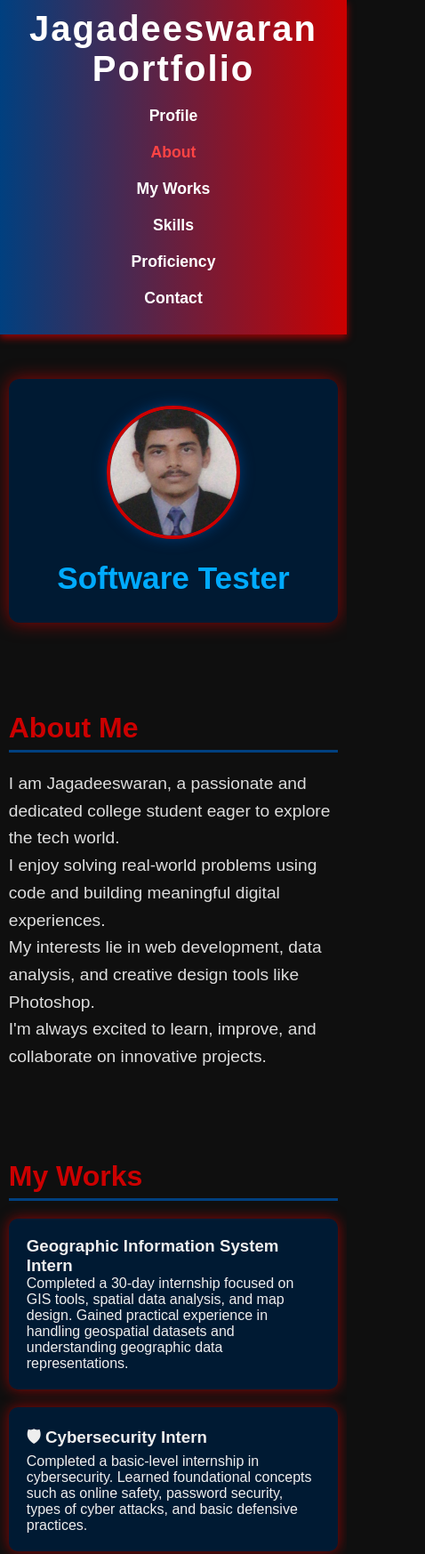
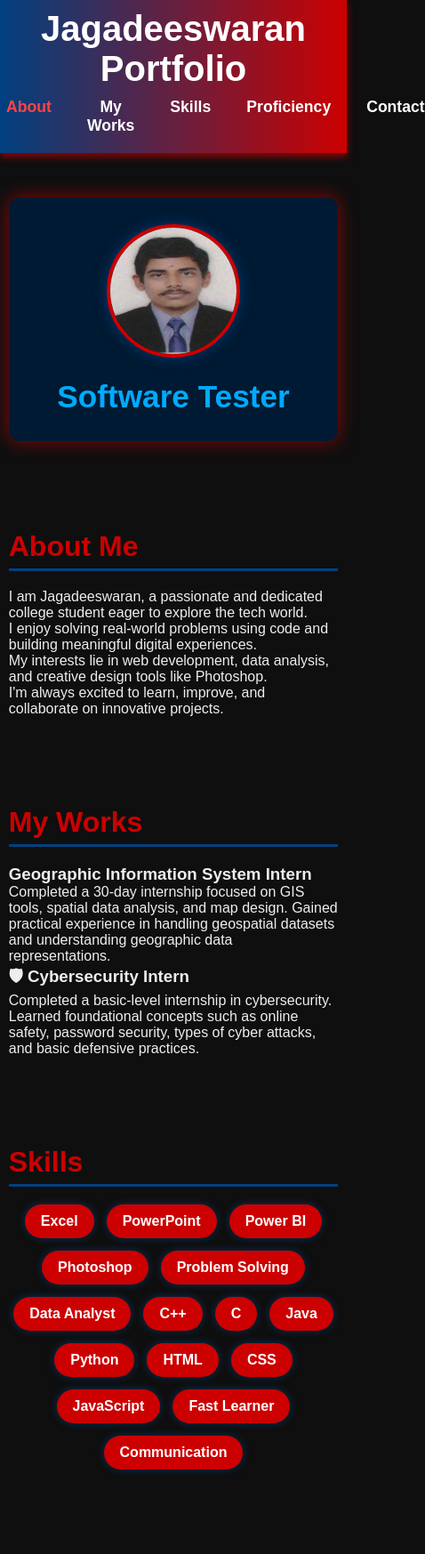
Before and after one commit to jagadees-vet/jagadeeswaran-portfolio, a plain HTML site: page index.html in a window 390 px wide. Shown: the top 1747 px of the page at 89% size, 478 px wide, since content can reach past the window. Drawn offline with Linux system fonts and the light colour scheme; files whose address does not match are found by name.

Commit message:
Update style.css

```diff
--- a/style.css
+++ b/style.css
@@ -8,6 +8,7 @@
 
 html {
   scroll-behavior: smooth;
+  scroll-padding-top: 100px; /* ✅ Fix sticky header overlap */
 }
 
 body {
@@ -19,7 +20,7 @@ body {
   min-height: 100vh;
 }
 
-/* Header and Navigation */
+/* Header */
 header {
   width: 100%;
   background: linear-gradient(90deg, #004080, #cc0000);
@@ -34,7 +35,6 @@ header {
 
 header h1 {
   font-size: 2.5rem;
-  letter-spacing: 2px;
   margin-bottom: 10px;
 }
 
@@ -42,7 +42,6 @@ nav ul {
   list-style: none;
   display: flex;
   justify-content: center;
-  padding: 0;
   margin: 10px 0;
 }
 
@@ -63,7 +62,7 @@ nav a.active {
   color: #ff4444;
 }
 
-/* Main content */
+/* Main sections */
 main {
   max-width: 1000px;
   width: 95%;
@@ -82,25 +81,7 @@ h2 {
   margin-bottom: 20px;
 }
 
-/* About Section */
-#about p {
-  font-size: 1.2rem;
-  color: #ddd;
-  line-height: 1.6;
-  max-width: 720px;
-  margin: 0 auto;
-}
-
-/* Works Section */
-#works .work-item {
-  background: #001a33;
-  padding: 20px;
-  margin-bottom: 20px;
-  border-radius: 10px;
-  box-shadow: 0 0 15px #cc0000aa;
-}
-
-/* Profile Section */
+/* Profile */
 #profile {
   background: #001a33;
   padding: 30px 50px;
@@ -112,17 +93,10 @@ h2 {
 #profile-pic {
   width: 150px;
   height: 150px;
-  object-fit: cover;
   border-radius: 50%;
   border: 4px solid #cc0000;
   margin-bottom: 20px;
   box-shadow: 0 0 15px #004080cc;
-  transition: transform 0.3s ease, box-shadow 0.3s ease;
-}
-
-#profile-pic:hover {
-  transform: scale(1.05);
-  box-shadow: 0 0 20px #00aaff;
 }
 
 .slide {
@@ -136,7 +110,7 @@ h2 {
   display: block;
 }
 
-/* Skills Section */
+/* Skills */
 #skills-list {
   display: flex;
   flex-wrap: wrap;
@@ -152,14 +126,13 @@ h2 {
   font-weight: 600;
   text-decoration: none;
   box-shadow: 0 0 8px #004080aa;
-  transition: background 0.3s ease;
 }
 
 .skill-tag:hover {
   background: #004080;
 }
 
-/* Proficiency Section */
+/* Proficiency */
 .skill-bar {
   margin: 15px auto;
   max-width: 700px;
@@ -184,24 +157,13 @@ h2 {
   height: 100%;
   border-radius: 12px;
   background: linear-gradient(90deg, #cc0000, #004080);
-  box-shadow: 0 0 10px #cc0000bb;
   width: 0;
   transition: width 1.5s ease-in-out;
 }
 
-/* Contact Section */
+/* Contact */
 #contact {
   text-align: center;
-  color: #eee;
-}
-
-#contact a {
-  text-decoration: none;
-  font-weight: 600;
-}
-
-#contact a:hover {
-  text-decoration: underline;
 }
 
 form#contact-form {
@@ -230,17 +192,10 @@ form#contact-form button {
   border-radius: 14px;
   border: none;
   cursor: pointer;
-  transition: background 0.3s ease;
 }
 
 form#contact-form button:hover {
   background: #004080;
-}
-
-#form-status {
-  margin-top: 10px;
-  font-weight: 600;
-  font-size: 1rem;
 }
 
 /* Footer */
@@ -252,25 +207,3 @@ footer {
   font-size: 0.9rem;
   box-shadow: 0 -2px 10px #cc0000aa;
 }
-
-/* Responsive Design */
-@media (max-width: 600px) {
-  nav ul {
-    flex-direction: column;
-    align-items: center;
-  }
-
-  nav li {
-    margin: 10px 0;
-  }
-
-  #skills-list {
-    flex-direction: column;
-    align-items: center;
-  }
-
-  .skill-tag {
-    width: 70%;
-    text-align: center;
-  }
-}
```
